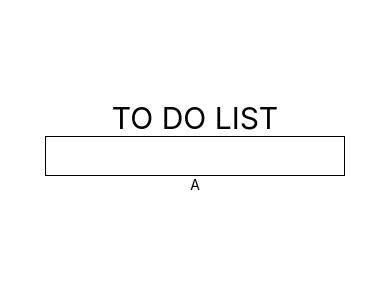
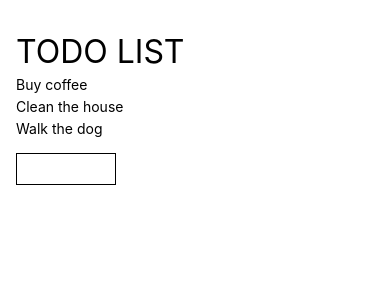
Before and after one commit to Augyu/TodoList, a React Native app: screen / in a window 390 px wide. Shown: the top 300 px of the page. Built offline with nearby package versions, Linux system fonts and the light colour scheme.

Commit message:
Add flat list item

```diff
--- a/App.js
+++ b/App.js
@@ -1,37 +1,26 @@
-import { StatusBar } from 'expo-status-bar';
-import React from 'react';
-import { StyleSheet, Text, View, ListView, TextInput } from 'react-native';
+import { StatusBar } from 'expo-status-bar'
+import React from 'react'
+import { StyleSheet, Text, View, ListView, TextInput } from 'react-native'
+import List from './src/components/List'
 
 export default function App() {
-
-  const [value] = ""
-  const [test] = "ABCD"
-
   return (
     <View style={styles.container}>
-      <Text style={styles.TopTitle} >TO DO LIST</Text>
-      <TextInput style = {styles.Textbox} value = {value}></TextInput>
-      <Text> {test} </Text>
-      <StatusBar style="auto"/>
+      <List />
+      {/* <Text style={styles.TopTitle}>TODO LIST</Text> */}
+      {/* <TextInput style={styles.Textbox} value={value}></TextInput>*/}
+      <StatusBar style="auto" />
     </View>
-  );
+  )
 }
 
 const styles = StyleSheet.create({
   container: {
     flex: 1,
-    backgroundColor: '#fff',
-    marginTop:100,
-    alignItems: 'center',
+    backgroundColor: '#ffffff',
+    paddingTop: 32,
+    paddingLeft: 16,
+    alignItems: 'baseline',
     justifyContent: 'flex-start',
   },
-  TopTitle : {
-    fontSize:30,
-  },
-  Textbox :{
-    height : 40 ,
-    width : 300 ,
-    borderColor : '#000000',
-    borderWidth: 1,
-  }
-});
+})
--- /dev/null
+++ b/src/components/List.js
@@ -0,0 +1,46 @@
+import React, { useState } from 'react'
+import {
+  StyleSheet,
+  Text,
+  View,
+  ListView,
+  TextInput,
+  FlatList,
+} from 'react-native'
+
+export default function List() {
+  const [data, setData] = useState([
+    { id: 'bd7acbea-c1b1-46c2-aed5-3ad53abb28ba', title: 'Buy coffee' },
+    { id: '3ac68afc-c605-48d3-a4f8-fbd91aa97f63', title: 'Clean the house' },
+    { id: '58694a0f-3da1-471f-bd96-145571e29d72', title: 'Walk the dog' },
+  ])
+  return (
+    <View>
+      <Text style={styles.TopTitle}>TODO LIST</Text>
+      <FlatList
+        data={data}
+        renderItem={({ item }) => (
+          <Text style={styles.item} keyExtractor={(item) => item.id}>
+            {item.title}{' '}
+          </Text>
+        )}></FlatList>
+      <TextInput style={styles.Textbox}></TextInput>
+    </View>
+  )
+}
+
+const styles = StyleSheet.create({
+  TopTitle: {
+    fontSize: 32,
+  },
+  Textbox: {
+    height: 32,
+    width: 100,
+    borderColor: '#000000',
+    borderWidth: 1,
+    marginTop: 16,
+  },
+  item: {
+    marginTop: 5,
+  },
+})
```
